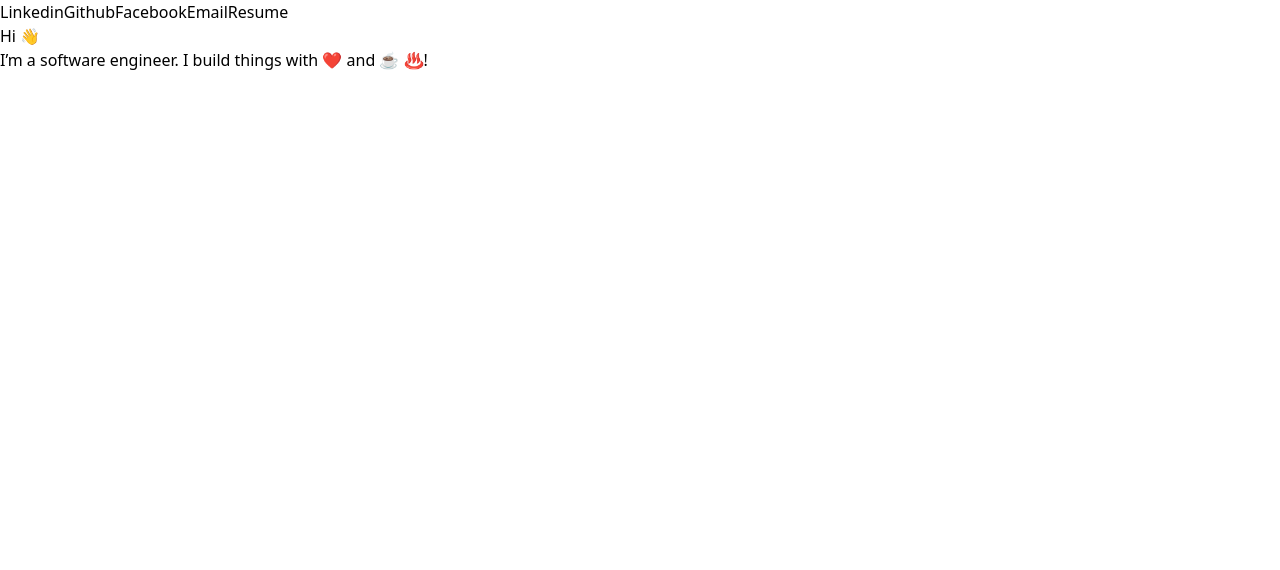
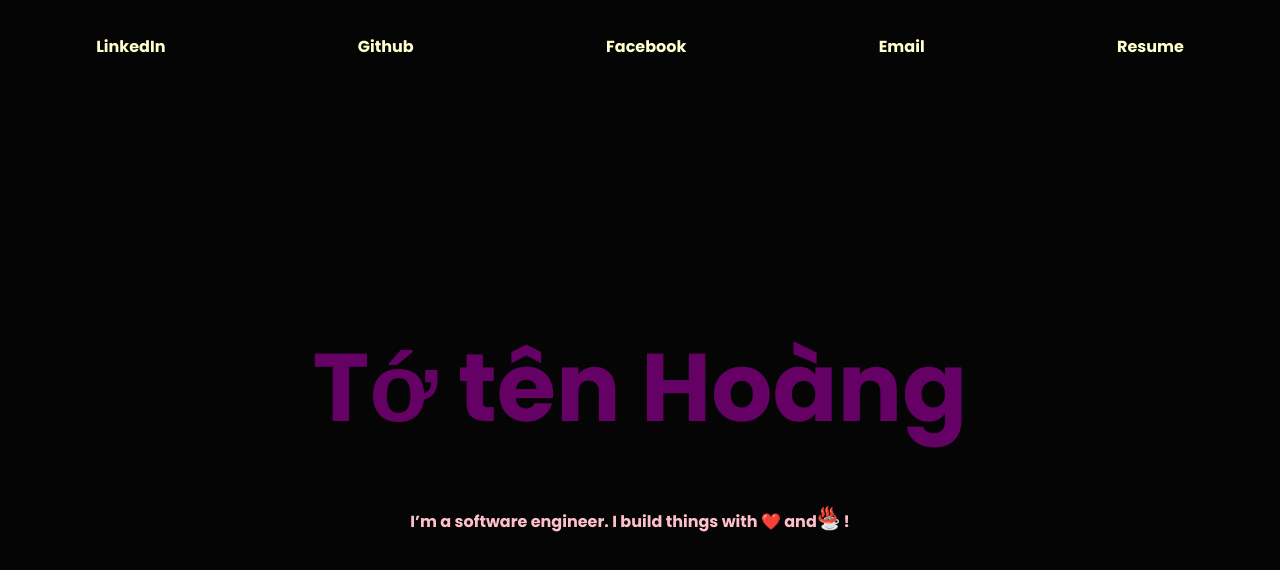
Before and after one commit to hoangdesu/hoangdesu.com, a Next.js app in the folder v2/: page / in a window 1280 px wide. Shown: the top 570 px of the page. Built offline with nearby package versions, Linux system fonts and the light colour scheme.

Commit message:
feat: bringing current static v1 page to nextjs

```diff
--- a/v2/app/globals.css
+++ b/v2/app/globals.css
@@ -1,3 +1,5 @@
+@import url('https://fonts.googleapis.com/css2?family=Poppins:wght@300;400;700&display=swap');
+
 @tailwind base;
 @tailwind components;
 @tailwind utilities;
@@ -19,3 +21,117 @@ body {
   background: var(--background);
   font-family: Arial, Helvetica, sans-serif;
 } */
+
+
+* {
+    margin: 0;
+    padding: 0;
+    font-family: 'Poppins', sans-serif;
+}
+
+nav {
+    width: 100vw;
+    /* padding: 20px 10px; */
+    padding-top: 30px;
+    position: fixed;
+    background-color: transparent;
+    display: flex;
+    flex-direction: row;
+    justify-content: space-around;
+}
+
+nav a {
+    color: #ffc;
+    text-decoration: none;
+    transform: 1s all ease;
+    padding: 5px 10px;
+    transition: 0.2s all ease;
+    border-radius: 12px;
+}
+
+nav a:hover {
+    /* text-decoration: underline; */
+    color: rgb(56, 49, 49);
+    background-color: #ffc;
+}
+
+body main {
+    display: flex;
+    height: 100vh;
+    flex-direction: column;
+    align-items: center;
+    justify-content: center;
+    background-color: rgb(5, 5, 5);
+}
+
+h1 {
+    padding: 0 10px;
+    text-align: center;
+    font-size: 6rem;
+    color: white;
+    animation: glitch 3s 0s infinite alternate;
+    margin: 50px 0;
+    transition: 0.2s;
+}
+
+h1:hover {
+    transform: scale(1.05);
+}
+
+h3 {
+    padding: 0 10px;
+    color: pink;
+    transition: 0.5s all ease;
+    text-align: center;
+}
+
+h3:hover {
+    transform: scale(1.05);
+}
+
+
+#smoke {
+    text-align: center;
+    position: relative;
+    right: 26px;
+    bottom: 7px;
+}
+
+#sign {
+    position: relative;
+    right: 20px;
+}
+
+@keyframes glitch {
+    0% {
+        color: red;
+    }
+
+    10% {
+        color: black;
+    }
+
+    25% {
+        color: purple;
+    }
+
+    35% {
+        color: black;
+    }
+
+    50% {
+        color: brown;
+    }
+
+    75% {
+        color: aliceblue;
+    }
+
+    100% {
+        color: pink;
+    }
+}
+
+@media screen and (max-width: 700px) {
+
+}
--- a/v2/app/layout.tsx
+++ b/v2/app/layout.tsx
@@ -1,11 +1,14 @@
-import type { Metadata } from "next";
+import type { Metadata } from 'next';
+import { Poppins } from 'next/font/google';
 
-import "./globals.css";
+import './globals.css';
 
 export const metadata: Metadata = {
-  title: "Create Next App",
-  description: "Generated by create next app",
+  title: 'Brian Nguyen',
+  description: 'A Software Engineer from Vietnam',
 };
+
+const poppins = Poppins({ weight: '700', subsets: ['latin'] });
 
 export default function RootLayout({
   children,
@@ -13,8 +16,8 @@ export default function RootLayout({
   children: React.ReactNode;
 }>) {
   return (
-    <html lang="en">
-      <body className={`antialiased`}>{children}</body>
+    <html lang='en'>
+      <body className={`antialiased ${poppins.className}`}>{children}</body>
     </html>
   );
 }
--- a/v2/app/page.tsx
+++ b/v2/app/page.tsx
@@ -1,42 +1,54 @@
-// import Image from "next/image";
+'use client';
 
-export default function HomePage() {
-  // const title = document.querySelector("h1");
-  // let names = ["I am Hoang", "Tớ tên Hoàng", "僕はホアンです"];
-  // let index = 0;
+import { useEffect, useState } from 'react';
 
-  // setInterval(() => {
-  //   if (index > names.length - 1) {
-  //     index = 0;
-  //   }
-  //   title.textContent = names[index];
-  //   // console.log(index);
-  //   index++;
-  // }, 3000);
+const names = ['Hi 👋', 'I am Hoàng', 'Tớ tên Hoàng', '僕はホアンです'];
+
+export default function V1HomePage() {
+  const [index, setIndex] = useState(0);
+
+  useEffect(() => {
+    const timer = setInterval(() => {
+      if (index < names.length - 1) {
+        setIndex((i) => i + 1);
+      } else {
+        setIndex(1);
+      }
+    }, 2000);
+
+    return () => {
+      clearInterval(timer);
+    };
+  }, [index]);
 
   return (
     <div>
       <nav>
-        <a href="https://www.linkedin.com/in/hoangdesu/" target="_blank">
-          Linkedin
+        <a href='https://www.linkedin.com/in/hoangdesu/' target='_blank'>
+          LinkedIn
         </a>
-        <a href="https://github.com/hoangdesu" target="_blank">
+        <a href='https://github.com/hoangdesu' target='_blank'>
           Github
         </a>
-        <a href="https://www.facebook.com/Hoangdayo/" target="_blank">
+        <a href='https://www.facebook.com/Hoangdayo/' target='_blank'>
           Facebook
         </a>
-        <a href="mailto:hoangdesu@gmail.com">Email</a>
-        <a href="./resume/HoangNguyen_Resume_Oct2022.pdf" target="_blank">
+        <a href='mailto:hoangdesu@gmail.com'>Email</a>
+        <a
+          href='https://raw.githubusercontent.com/hoangdesu/hoangdesu/refs/heads/main/resume/HoangNguyen_Resume_Nov2024.pdf'
+          target='_blank'
+        >
           Resume
         </a>
       </nav>
+
       <main>
-        <h1>Hi 👋</h1>
+        <h1>{names[index]}</h1>
+
         <h3>
-          I&rsquo;m a software engineer. I build things with ❤️ and ☕️{" "}
-          <span id="smoke">♨️</span>
-          <span id="sign">!</span>
+          I&rsquo;m a software engineer. I build things with ❤️ and ☕️{' '}
+          <span id='smoke'>♨️</span>
+          <span id='sign'>!</span>
         </h3>
       </main>
     </div>
--- a/v2/package.json
+++ b/v2/package.json
@@ -5,11 +5,11 @@
   "version": "2.0",
   "private": true,
   "scripts": {
-    "dev": "next dev --turbopack",
+    "dev": "next dev --turbopack -p 2602",
     "build": "next build",
-    "start": "next start",
+    "start": "next start -p 2602",
     "lint": "next lint",
-    "serve": "serve out",
+    "serve": "serve out -l 2602",
     "build-serve": "pnpm run build && pnpm run serve"
   },
   "dependencies": {
```
